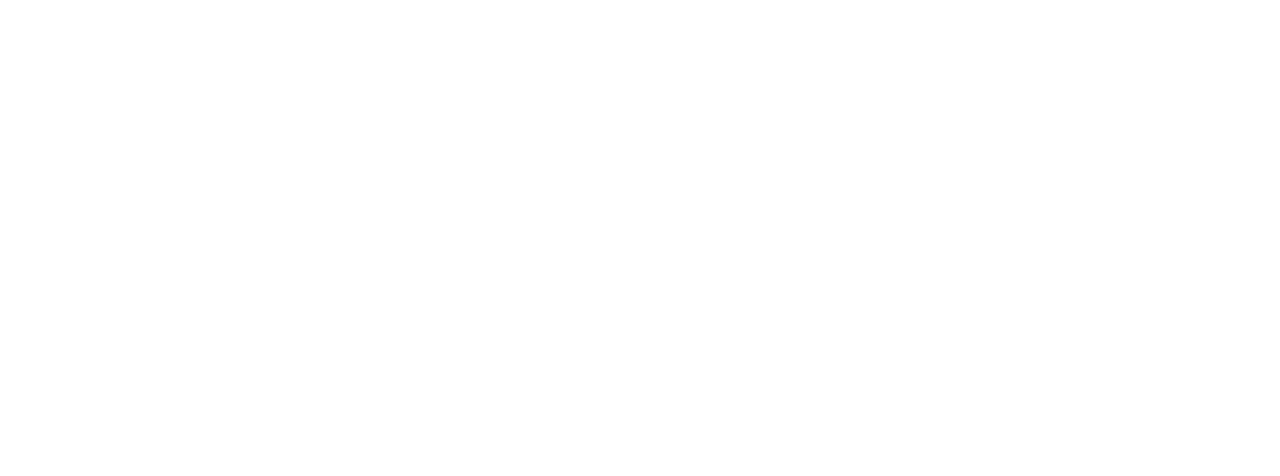
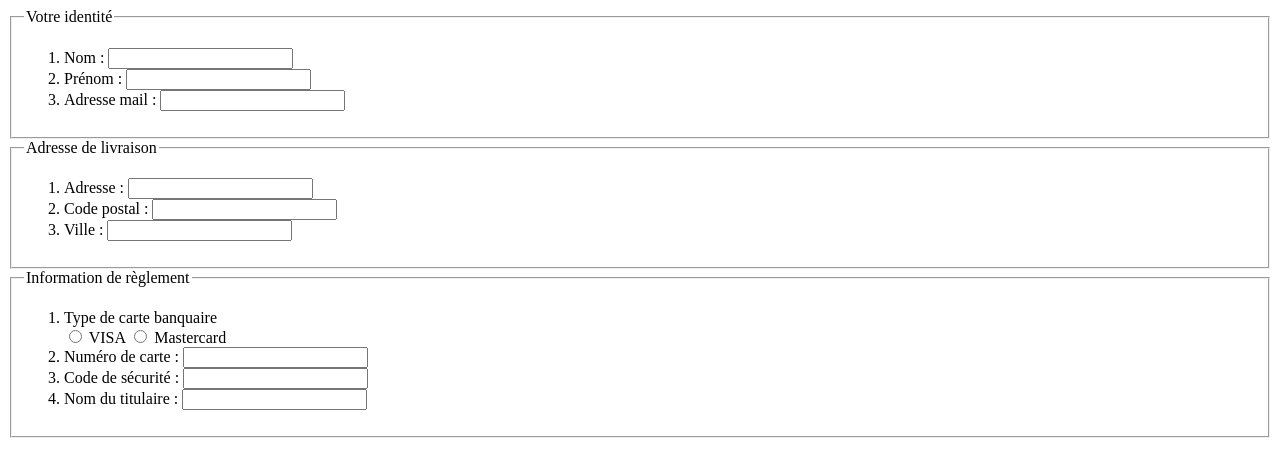
Before and after one commit to Robininho/Exercice7, a plain HTML site: page index.html in a window 1280 px wide. Drawn offline with Linux system fonts and the light colour scheme.

Commit message:
avancement du projet

```diff
--- a/index.html
+++ b/index.html
@@ -6,6 +6,43 @@
     <link href="style.css" rel="stylesheet" media="all" type="text/css">
   </head>
   <body>
-
+    <form method="post" action="traitement.php">
+      <fieldset>
+         <legend>Votre identité</legend>
+           <ol>
+            <li><label for="nom">Nom :</label>
+             <input type="text" name="nom" id="nom" /></li>
+            <li><label for="prenom">Prénom :</label>
+             <input type="text" name="prenom" id="prenom" /></li>
+            <li><label for="email">Adresse mail :</label>
+             <input type="email" name="email" id="email" /></li>
+         </ol>
+       </fieldset>
+       <fieldset>
+         <legend>Adresse de livraison</legend>
+          <ol>
+              <li><label for="Adresse">Adresse :</label>
+              <input type="text" name="Adresse" id="Adresse" /></li>
+              <li><label for="Code postal">Code postal :</label>
+              <input type="text" name="Code postal" id="Code postal" /></li>
+              <li><label for="Ville">Ville :</label>
+              <input type="text" name="Ville" id="Ville" /></li>
+          </ol>
+        </fieldset>
+        <fieldset>
+          <legend>Information de règlement</legend>
+            <ol>
+              <li><label for="carte bancaire">Type de carte banquaire</label></li>
+              <input type="radio" name="carte bancaire" value="VISA" id="VISA" /> <label for="VISA">VISA</label>
+              <input type="radio" name="carte bancaire" value="Mastercard" id="Mastercard" /> <label for="Mastercard">Mastercard</label>
+              <li><label for="numéro">Numéro de carte :</label>
+              <input type="text" name="numéro" id="numéro" /></li>
+              <li><label for="code">Code de sécurité :</label>
+              <input type="text" name="code" id="code"></li>
+              <li><label for="titulaire">Nom du titulaire :</label>
+              <input type="text" name="titulaire" id="titulaire"></li>
+          </ol>
+        </fieldset>
+     </form>
   </body>
 </html>
```
